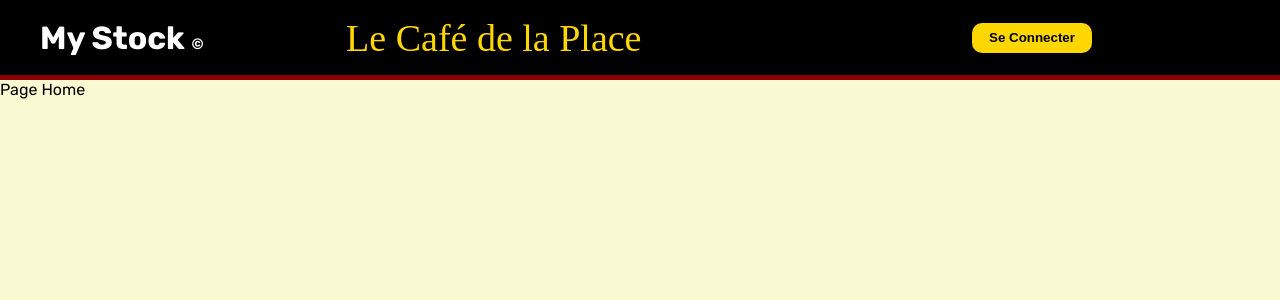
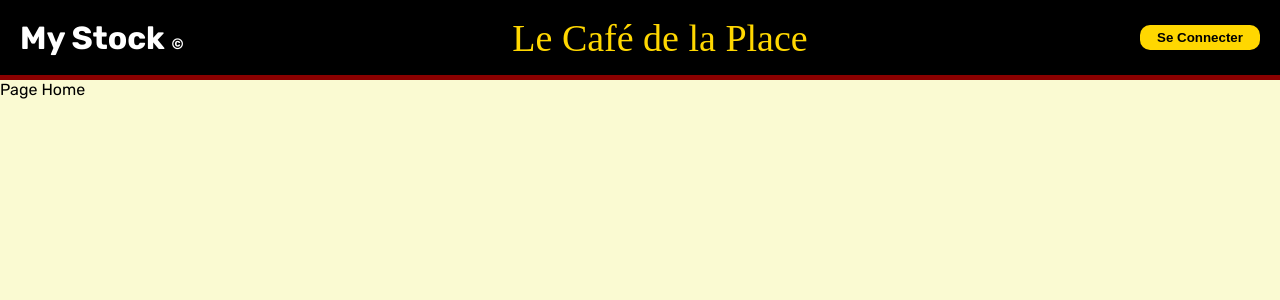
Before and after one commit to JeremyQuievreux/TP-MyStock, a React (Create React App) app: page / in a window 1280 px wide. Shown: the top 300 px of the page. Built offline with nearby package versions, Linux system fonts and the light colour scheme; a web font is replaced by a local one.

Commit message:
navbar css update

```diff
--- a/src/Navbar/Navbar.js
+++ b/src/Navbar/Navbar.js
@@ -1,6 +1,7 @@
 import './Navbar.scss';
 import { Link } from "react-router-dom";
 import { useEffect, useState } from 'react';
+import { Fragment } from 'react/cjs/react.production.min';
 
 function Navbar() {
 
@@ -14,17 +15,21 @@ function Navbar() {
     if (isLog) {
       return(
         <div className="menu">
-          <Link to="/"><button>Accueil</button></Link>
-          <Link to="/additem"><button>Ajouter Produits</button></Link>
-          <Link to="/itemslist"><button>Voir Stock</button></Link>
-          <Link to="/"><button onClick={() => logOut()}>Log Out</button></Link>
+          <div className="menu-items">
+            <Link to="/"><button>Accueil</button></Link>
+            <Link to="/additem"><button>Ajouter Produits</button></Link>
+            <Link to="/itemslist"><button>Voir Stock</button></Link>
+            <Link to="/"><button onClick={() => logOut()}>Log Out</button></Link>
+          </div>
         </div>
       )
-    } else {
+    }
+  }
+
+  function showLoginBtn(){
+    if (!isLog) {
       return(
-        <div className="menu">
-          <button onClick={() => beConnect()}>Se Connecter</button>
-        </div>
+        <button className="login-btn" onClick={() => beConnect()}>Se Connecter</button>
       )
     }
   }
@@ -48,11 +53,14 @@ function Navbar() {
   }
 
   return (
+    <Fragment >
     <div className="Navbar">
       <h1>My Stock <span>©</span></h1>
       <p><span className="golden"> Le Café de la Place</span></p>
-      {showMenu()}
+      {showLoginBtn()}
     </div>
+    {showMenu()}
+    </Fragment>
   );
 }
 
--- a/src/Navbar/Navbar.scss
+++ b/src/Navbar/Navbar.scss
@@ -2,11 +2,16 @@
     background-color: black;
     height: 80px;
     display: flex;
-    justify-content: space-between;
+    justify-content: center;
     align-items: center;
     color: white;
     border-bottom: 5px solid darkred;
     padding-left: 40px;
+    position: relative;
+    h1{
+        position: absolute;
+        left: 20px;
+    }
     h1 span{
         font-size: 15px;
     }
@@ -15,13 +20,34 @@
         font-family: 'Caramel', cursive;
         font-size: 38px;
     }
+    .login-btn{
+        background-color: gold;
+        height: 25px;
+        width: 120px;
+        border-radius: 10px;
+        border-style: none;
+        font-weight: bold;
+        position: absolute;
+        right: 20px;
+        &:hover{
+            background-color: darkred;
+        }
+    }
+}
 .menu{
     display: flex;
-        justify-content: space-around;
+    justify-content: center;
+    align-items: center;
+    border-bottom: 5px solid darkred;
+}
+.menu-items{
+    display: flex;
+    justify-content: space-between;
     width: 40%;
-        button{
+    margin: 5px 0;
+    button {
         background-color: gold;
-            height: 30px;
+        height: 25px;
         width: 120px;
         border-radius: 10px;
         border-style: none;
@@ -31,4 +57,3 @@
         }
     }
 }
-}
```
Lines whose indentation alone changed are shown as unchanged.
